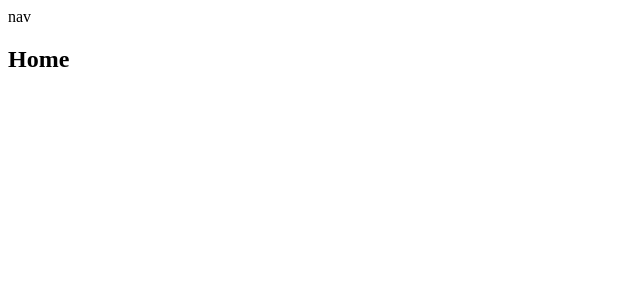
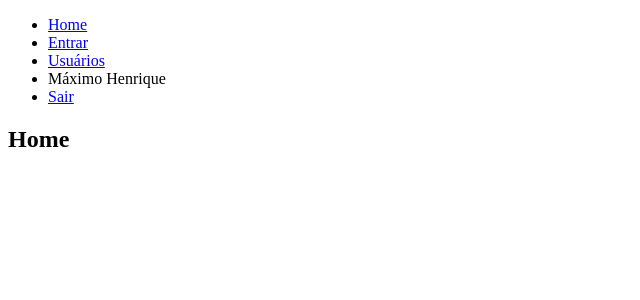
Before and after one commit to maxmonteiro/targetit-backend-test, a Vue app in the folder meetings-frontend/: page / in a window 1280 px wide. Shown: the top 300 px of the page, without its empty margins (0-640 px from the left). Built offline with nearby package versions, Linux system fonts and the light colour scheme.

Commit message:
Alterado componente base para o menu

```diff
--- a/meetings-frontend/src/components/TheNavigation.vue
+++ b/meetings-frontend/src/components/TheNavigation.vue
@@ -1,5 +1,29 @@
 <template>
     <div>
-        nav
+        <ul>
+            <li>
+                <router-link :to="{ name: 'home' }">
+                    Home
+                </router-link>
+            </li>
+            <li>
+                <router-link :to="{ name: 'signin' }">
+                    Entrar
+                </router-link>
+            </li>
+            <li>
+                <router-link :to="{ name: 'users' }">
+                    Usuários
+                </router-link>
+            </li>
+            <li>
+                Máximo Henrique
+            </li>
+            <li>
+                <a href="#">
+                    Sair
+                </a>
+            </li>
+        </ul>
     </div>
 </template>
--- a/meetings-frontend/src/router/index.js
+++ b/meetings-frontend/src/router/index.js
@@ -9,7 +9,7 @@ Vue.use(VueRouter)
 const routes = [
   {
     path: '/',
-    name: 'Home',
+    name: 'home',
     component: Home
   },
   {
```
